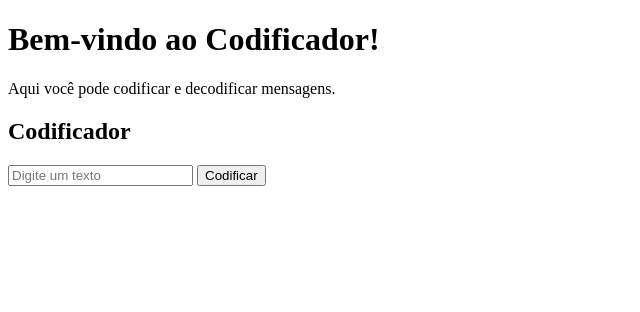
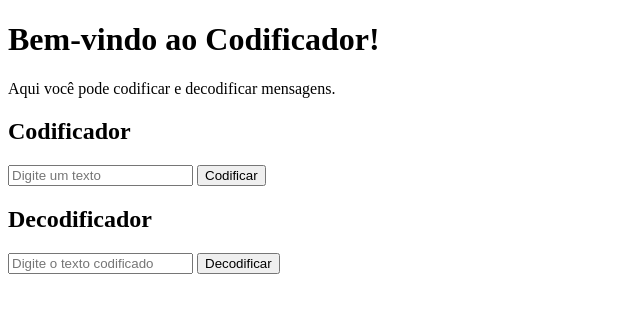
Before and after one commit to 777BrunoDev/desafioAlura, a plain HTML site: page index.html in a window 1280 px wide. Shown: the whole page, without its empty margins (0-640 px from the left). Drawn offline with Linux system fonts and the light colour scheme.

Commit message:
Update index.html

```diff
--- a/index.html
+++ b/index.html
@@ -14,6 +14,11 @@
         <button onclick="codificar()">Codificar</button>
         <p id="outputText"></p>
 
+        <h2>Decodificador</h2>
+        <input type="text" id="encodedText" placeholder="Digite o texto codificado">
+        <button onclick="decodificar()">Decodificar</button>
+        <p id="decodedText"></p>
+
     <script>
         function codificar() {
             var input = document.getElementById("inputText").value;
@@ -29,6 +34,21 @@
 
                 document.getElementById("outputText").textContent = output;
         }
+
+        function decodificar() {
+            var encodedInput = document.getElementById("encodedText").value;
+            var decodedOutput = "";
+
+            for (var i = 0; i < encodedInput.length; i++) {
+                var encodedCharCode = encodedInput.charCodeAt(i);
+                var charCode = encodedCharCode - 1; // Inverte a modificação feita na codificação
+
+                var decodedChar = String.fromCharCode(charCode);
+                decodedOutput += decodedChar;
+            }
+
+            document.getElementById("decodedText").textContent = decodedOutput;
+        }
         </script>
     </div>
 </body>
```
Lines whose indentation alone changed are shown as unchanged.
